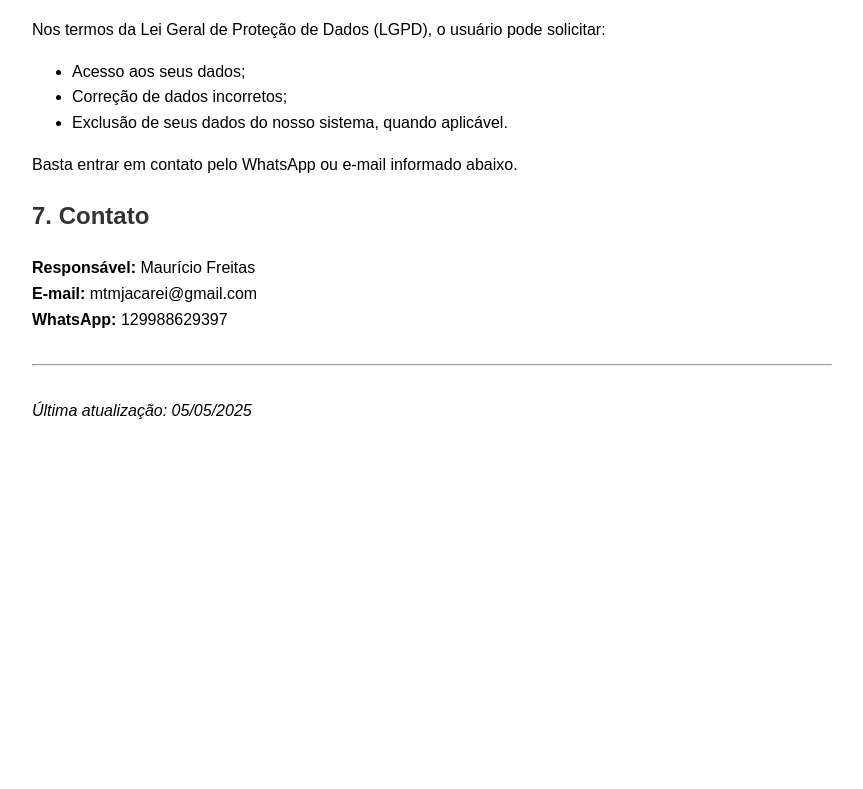
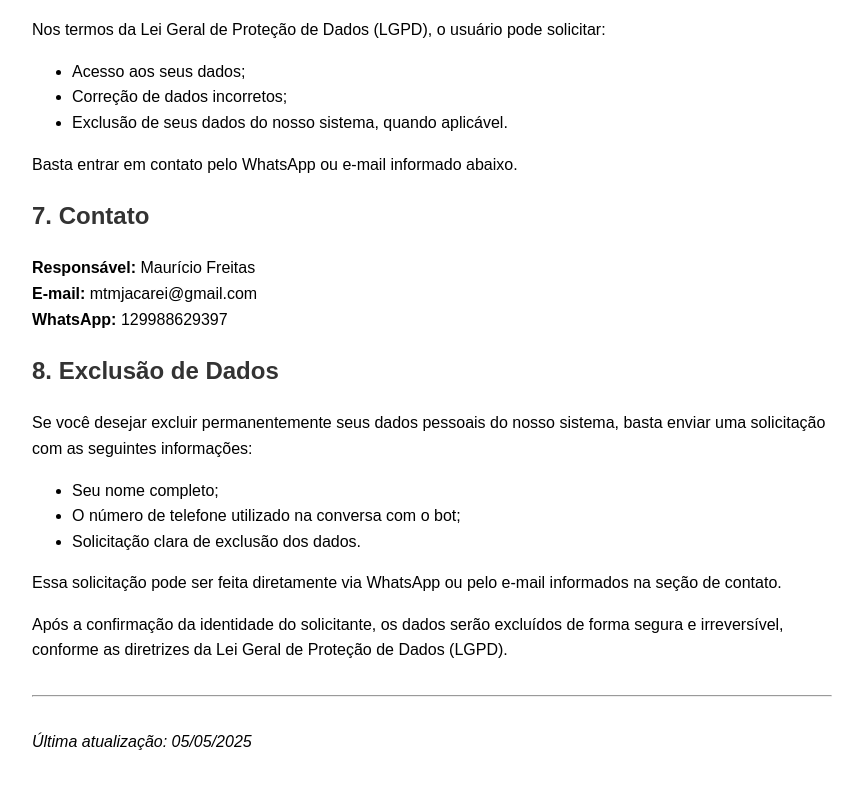
Before and after one commit to MTMReserve/whatsapp-chatgpt-bot, a website: page docs/privacy-policy.html in a window 1280 px wide. Shown: the part 1154-1943 px from the top of the page, without its empty margins (208-1071 px from the left). Before the commit the page ends 1642 px from the top, so only its background shows below. Drawn offline with Linux system fonts and the light colour scheme.

Commit message:
docs: adiciona seção de exclusão de dados conforme exigência da Meta

```diff
--- a/docs/privacy-policy.html
+++ b/docs/privacy-policy.html
@@ -74,6 +74,16 @@
     <strong>WhatsApp:</strong> 129988629397<br>
   </p>
 
+  <h2>8. Exclusão de Dados</h2>
+  <p>Se você desejar excluir permanentemente seus dados pessoais do nosso sistema, basta enviar uma solicitação com as seguintes informações:</p>
+  <ul>
+    <li>Seu nome completo;</li>
+    <li>O número de telefone utilizado na conversa com o bot;</li>
+    <li>Solicitação clara de exclusão dos dados.</li>
+  </ul>
+  <p>Essa solicitação pode ser feita diretamente via WhatsApp ou pelo e-mail informados na seção de contato.</p>
+  <p>Após a confirmação da identidade do solicitante, os dados serão excluídos de forma segura e irreversível, conforme as diretrizes da Lei Geral de Proteção de Dados (LGPD).</p>
+
   <hr>
 
   <p><em>Última atualização: 05/05/2025</em></p>
```
